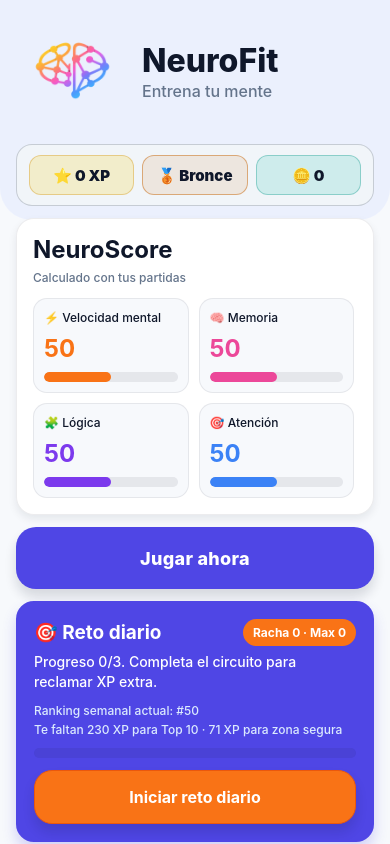
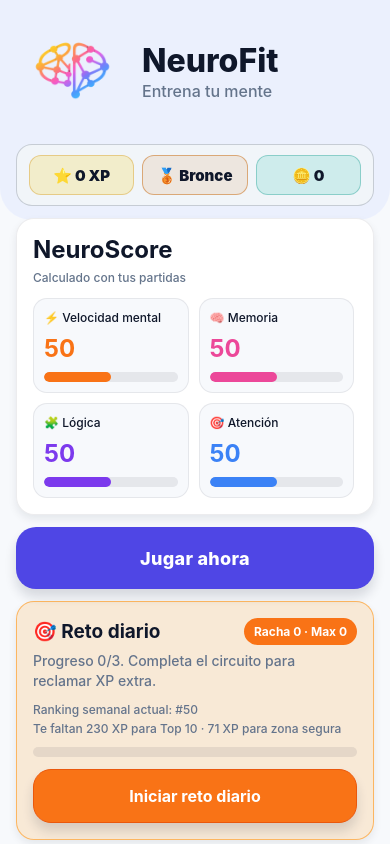
Before and after one commit to rubenfernandez-dev/NeuroFit, a React Native app: screen /Home in a window 390 px wide. Built offline with nearby package versions, Linux system fonts and the light colour scheme; what expo-notifications, react-native-worklets would draw is missing.

Commit message:
style: refina borde del reto diario sin sombra

```diff
--- a/src/games/focusgrid/FocusGridScreen.tsx
+++ b/src/games/focusgrid/FocusGridScreen.tsx
@@ -572,10 +572,11 @@ export default function FocusGridScreen({ route, navigation }: Props) {
         ) : null}
 
         {!dailyBlockedReason ? (
-          <Card variant="cyan" style={{ paddingBottom: 6 }}>
+          <Card variant="cyan" style={{ paddingBottom: 4 }}>
             <Text style={[theme.typography.bodySmall, { color: theme.colors.textMuted, textAlign: 'center' }]}>
               Toca los números en orden ascendente
             </Text>
+            <Text style={[theme.typography.body, { color: theme.colors.text, textAlign: 'center', marginTop: 6 }]}>Siguiente: {Math.min(nextExpected, totalCells)}</Text>
 
             <FocusGridBoard
               numbers={numbers}
--- a/src/games/mentalmath/MentalMathScreen.tsx
+++ b/src/games/mentalmath/MentalMathScreen.tsx
@@ -1,5 +1,5 @@
 import React, { useEffect, useMemo, useRef, useState } from 'react';
-import { Alert, Text, View } from 'react-native';
+import { Alert, Text, View, useWindowDimensions } from 'react-native';
 import { NativeStackScreenProps } from '@react-navigation/native-stack';
 import { normalizeGameRouteParams, RootStackParamList } from '../../app/routes';
 import { difficultyLabel, Difficulty, normalizeDifficulty } from '../types';
@@ -44,6 +44,7 @@ type ResultSummary = {
 
 export default function MentalMathScreen({ route, navigation }: Props) {
   const { theme } = useAppTheme();
+  const { width } = useWindowDimensions();
   useGameBackToGames(navigation);
   const gameRoute = normalizeGameRouteParams(route.params);
   const difficulty = normalizeDifficulty(gameRoute.difficulty, 'avanzado') as Difficulty;
@@ -285,7 +286,7 @@ export default function MentalMathScreen({ route, navigation }: Props) {
 
   useEffect(() => {
     if (didFinish) return;
-    if (wrong >= sessionConfig.maxErrors) {
+    if (wrong > sessionConfig.maxErrors) {
       finish('error_limit');
     }
   }, [didFinish, sessionConfig.maxErrors, wrong]);
@@ -402,7 +403,7 @@ export default function MentalMathScreen({ route, navigation }: Props) {
 
   return (
     <>
-    <Screen scroll={false}>
+    <Screen scroll={false} contentStyle={{ flex: 1, paddingHorizontal: 12, paddingVertical: 10, gap: 8 }}>
       <PlayerEconomyBar xp={xpTotal} neuroCoins={neuroCoins} compact />
 
       <Card
@@ -419,7 +420,7 @@ export default function MentalMathScreen({ route, navigation }: Props) {
         }}
       >
         <Text style={[theme.typography.h3, { color: theme.colors.text }]}>Mental Math · {difficultyLabel(difficulty)}</Text>
-        <View style={{ marginTop: 8, flexDirection: 'row', gap: 12, alignItems: 'stretch' }}>
+        <View style={{ marginTop: 8, flexDirection: 'row', gap: 10, alignItems: 'stretch' }}>
           <View style={{ flex: 1, minWidth: 0 }}>
             {isDaily ? <Text style={{ color: theme.colors.warning, fontWeight: '700' }}>Reto diario</Text> : null}
             <Text style={{ color: theme.colors.text, fontSize: 32, fontWeight: '700', marginTop: 10 }}>{current?.text ?? '-'}</Text>
@@ -427,12 +428,13 @@ export default function MentalMathScreen({ route, navigation }: Props) {
             <Text style={{ color: theme.colors.text, marginTop: 2, fontWeight: '900', fontSize: 36, letterSpacing: 0.5 }}>
               {inputValue || '...'}
             </Text>
-            <Text style={{ color: theme.colors.textMuted, marginTop: 8 }}>
-              +{sessionConfig.bonusOnCorrectSec}s por acierto
+            <Text
+              numberOfLines={1}
+              style={{ color: theme.colors.textMuted, marginTop: 8, fontSize: width < 380 ? 11 : 12 }}
+            >
+              Max fallos: 5 • Ronda {correct}/{sessionConfig.minCorrectToWin}
             </Text>
-            <Text style={{ color: theme.colors.textMuted, marginTop: 2 }}>
-              Máx. fallos: {sessionConfig.maxErrors}
-            </Text>
+            <Text style={{ color: theme.colors.textMuted, marginTop: 2, fontSize: 11 }}>La ronda mínima marca victoria, la sesión continúa hasta tiempo o superar fallos.</Text>
           </View>
 
           <View
--- a/src/games/mentalmath/logic/session.ts
+++ b/src/games/mentalmath/logic/session.ts
@@ -38,9 +38,9 @@ export type MentalMathSessionConfig = {
  */
 const CONFIG_BY_DIFFICULTY: Record<Difficulty, MentalMathSessionConfig> = {
   // === CURRENT (default) ===
-  principiante: { initialTimeSec: 60, maxTimeSec: 110, bonusOnCorrectSec: 3, maxErrors: 8, minCorrectToWin: 7, minAccuracyPctToWin: 50 },
-  avanzado: { initialTimeSec: 60, maxTimeSec: 110, bonusOnCorrectSec: 3, maxErrors: 7, minCorrectToWin: 8, minAccuracyPctToWin: 55 },
-  experto: { initialTimeSec: 62, maxTimeSec: 112, bonusOnCorrectSec: 3, maxErrors: 6, minCorrectToWin: 9, minAccuracyPctToWin: 58 },
+  principiante: { initialTimeSec: 60, maxTimeSec: 110, bonusOnCorrectSec: 1.5, maxErrors: 5, minCorrectToWin: 7, minAccuracyPctToWin: 50 },
+  avanzado: { initialTimeSec: 60, maxTimeSec: 110, bonusOnCorrectSec: 1.5, maxErrors: 5, minCorrectToWin: 8, minAccuracyPctToWin: 55 },
+  experto: { initialTimeSec: 62, maxTimeSec: 112, bonusOnCorrectSec: 1.5, maxErrors: 5, minCorrectToWin: 9, minAccuracyPctToWin: 58 },
   maestro: { initialTimeSec: 68, maxTimeSec: 118, bonusOnCorrectSec: 4, maxErrors: 5, minCorrectToWin: 10, minAccuracyPctToWin: 62 },
   gran_maestro: { initialTimeSec: 72, maxTimeSec: 124, bonusOnCorrectSec: 4, maxErrors: 5, minCorrectToWin: 11, minAccuracyPctToWin: 65 },
 
@@ -98,7 +98,7 @@ export function evaluateMentalMathWin(input: {
   difficulty: Difficulty;
 }): boolean {
   const config = getMentalMathSessionConfig(input.difficulty);
-  if (input.wrong >= config.maxErrors) return false;
+  if (input.wrong > config.maxErrors) return false;
 
   const attempts = input.correct + input.wrong;
   const accuracy = attempts > 0 ? (input.correct / attempts) * 100 : 0;
--- a/src/screens/DailyChallengeScreen.tsx
+++ b/src/screens/DailyChallengeScreen.tsx
@@ -142,7 +142,7 @@ function ConfettiSimple({ enabled, durationMs = 1600, particleCount = 20, onDone
   return (
     <View
       pointerEvents="none"
-      style={{ position: 'absolute', top: 0, left: 0, right: 0, bottom: 0, zIndex: 10, elevation: 10 }}
+      style={{ position: 'absolute', top: 0, left: 0, right: 0, bottom: 0, zIndex: 9999, elevation: 9999 }}
     >
       {particles.map((particle, index) => (
         <Animated.Text
--- a/src/screens/HomeScreen.tsx
+++ b/src/screens/HomeScreen.tsx
@@ -207,28 +207,23 @@ export default function HomeScreen({ navigation }: Props) {
 
         <Card
           style={{
-            borderColor: theme.colors.primary,
-            borderWidth: 2,
-            backgroundColor: theme.colors.primary,
-            shadowColor: theme.colors.primary,
-            shadowOpacity: 0.22,
-            shadowRadius: 14,
-            shadowOffset: { width: 0, height: 8 },
-            elevation: 4,
+            borderColor: 'rgba(255, 140, 0, 0.55)',
+            borderWidth: 1,
+            backgroundColor: 'rgba(255, 140, 0, 0.15)',
           }}
         >
           <View style={{ flexDirection: 'row', alignItems: 'center', justifyContent: 'space-between', gap: 8 }}>
-            <Text style={[theme.typography.h3, { color: '#FFFFFF' }]}>{dailyCompleted ? '✅ Reto diario' : '🎯 Reto diario'}</Text>
+            <Text style={[theme.typography.h3, { color: theme.colors.text }]}>{dailyCompleted ? '✅ Reto diario' : '🎯 Reto diario'}</Text>
             <Pill label={`Racha ${streakCurrent} · Max ${streakBest}`} tone="warning" />
           </View>
-          <Text style={[theme.typography.bodySmall, { color: '#FFFFFF', marginTop: 6 }]}>
+          <Text style={[theme.typography.bodySmall, { color: theme.colors.textMuted, marginTop: 6 }]}>
             {dailyCompleted
               ? `Completado por hoy (${dailyProgress}). ¡Gran trabajo!`
               : `Progreso ${dailyProgress}. Completa el circuito para reclamar XP extra.`}
           </Text>
           <View style={{ marginTop: 10 }}>
-            <Text style={[theme.typography.caption, { color: '#DBEAFE' }]}>Ranking semanal actual: #{userRank}</Text>
-            <Text style={[theme.typography.caption, { color: '#DBEAFE', marginTop: 2 }]}>Te faltan {xpToTop10} XP para Top 10 · {xpToSafety} XP para zona segura</Text>
+            <Text style={[theme.typography.caption, { color: theme.colors.textMuted }]}>Ranking semanal actual: #{userRank}</Text>
+            <Text style={[theme.typography.caption, { color: theme.colors.textMuted, marginTop: 2 }]}>Te faltan {xpToTop10} XP para Top 10 · {xpToSafety} XP para zona segura</Text>
           </View>
           <View style={{ marginTop: 10 }}>
             <ProgressBar value={top10Progress} color="#FDBA74" />
--- a/src/shared/feedback/celebration.tsx
+++ b/src/shared/feedback/celebration.tsx
@@ -1,5 +1,5 @@
 import React, { useEffect, useMemo, useRef, useState } from 'react';
-import { Animated, Easing, StyleSheet, View, useWindowDimensions } from 'react-native';
+import { Animated, Easing, Modal, StyleSheet, View, useWindowDimensions } from 'react-native';
 import { useAppTheme } from '../theme/theme';
 
 type CelebrationEvent = {
@@ -133,16 +133,19 @@ export function CelebrationOverlay() {
   if (!event) return null;
 
   return (
+    <Modal transparent visible animationType="none" statusBarTranslucent>
       <View
         pointerEvents="none"
-      style={[
-        StyleSheet.absoluteFillObject,
-        {
+        style={{
+          position: 'absolute',
+          top: 0,
+          left: 0,
+          right: 0,
+          bottom: 0,
+          zIndex: 9999,
+          elevation: 9999,
           backgroundColor: 'transparent',
-          zIndex: 9999,
-          elevation: 999,
-        },
-      ]}
+        }}
       >
         <Animated.View
           style={[
@@ -202,5 +205,6 @@ export function CelebrationOverlay() {
           })}
         </Animated.View>
       </View>
+    </Modal>
   );
 }
```
Also changed, not shown: 1 other file (tests, documents, lock files or other folders). Lines whose indentation alone changed are shown as unchanged.
